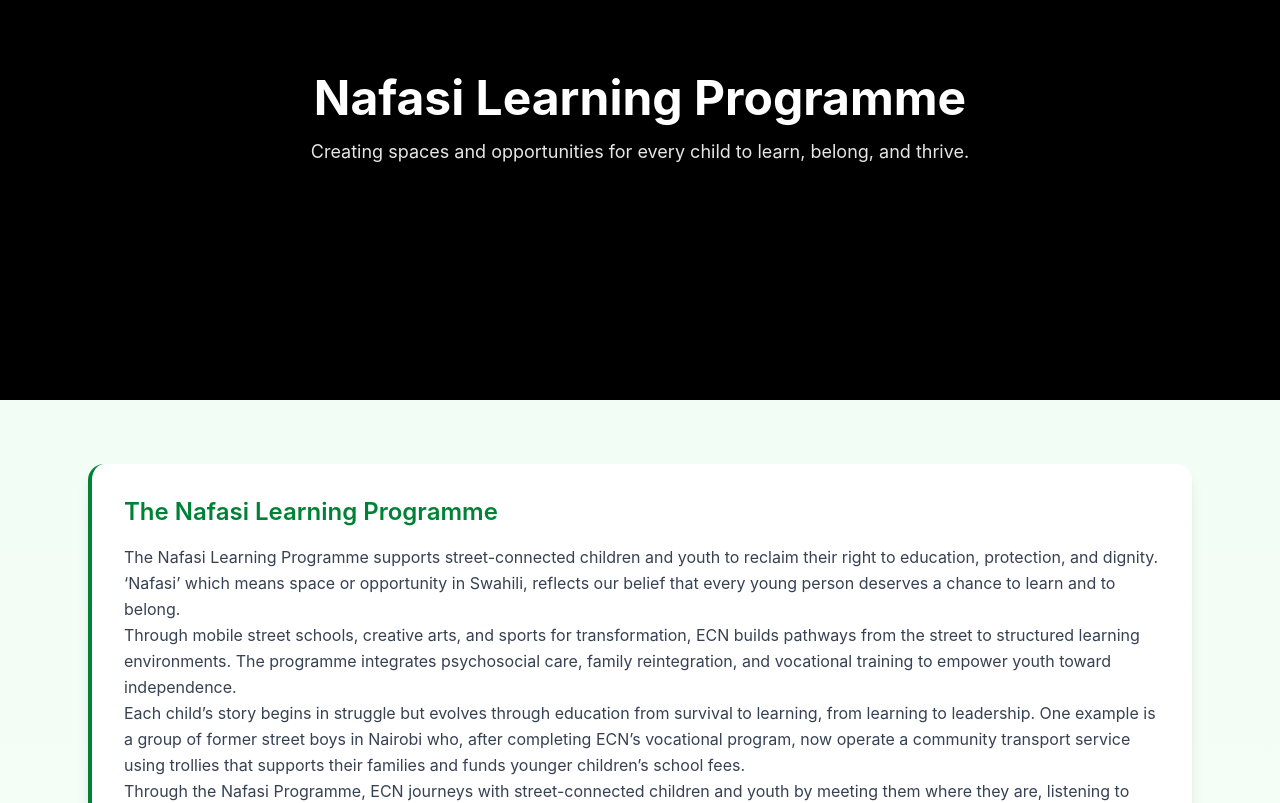
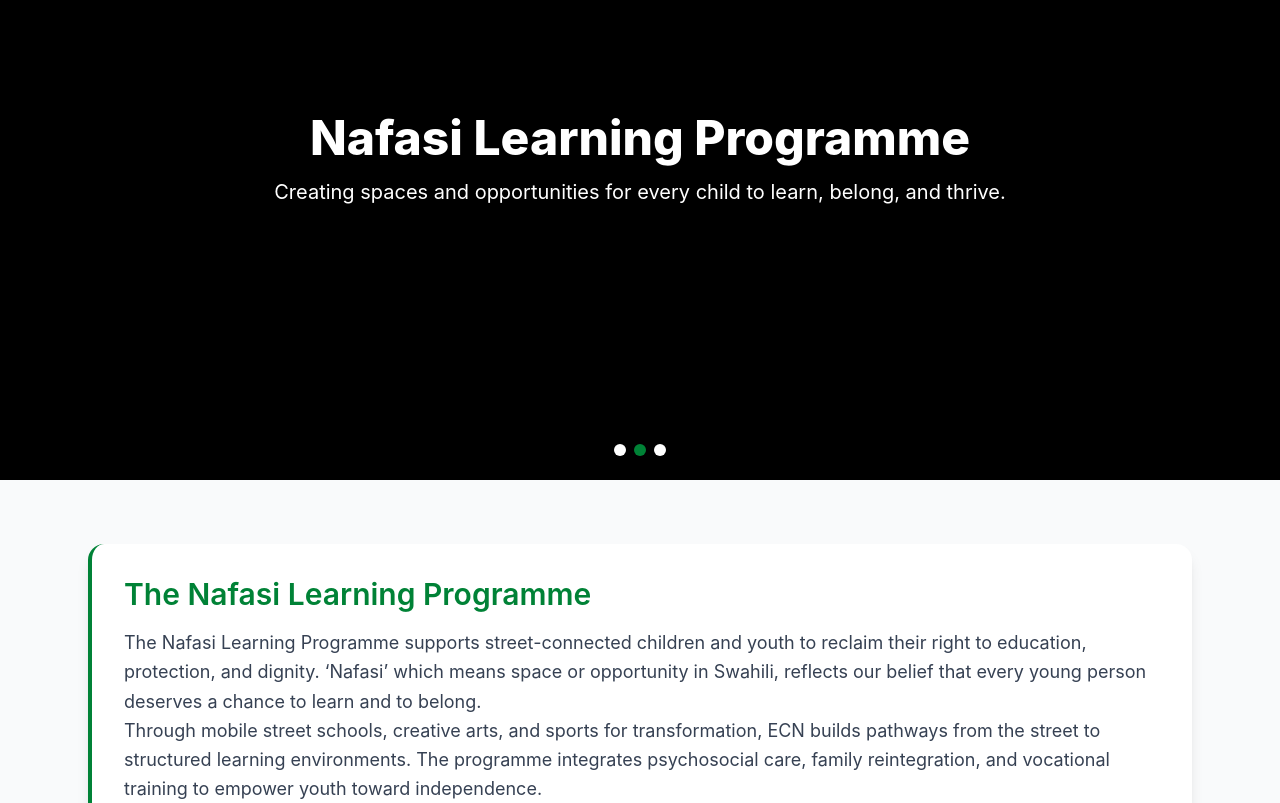
Before and after one commit to steph10920/ecnafrica, a React (Vite) app: page /programs/nafasiprogramme in a window 1280 px wide. Shown: the part 240-1043 px from the top of the page. Built offline with nearby package versions, Linux system fonts and the light colour scheme.

Commit message:
new changes

```diff
--- a/src/pages/NafasiProgramme.jsx
+++ b/src/pages/NafasiProgramme.jsx
@@ -4,7 +4,7 @@ import Footer from "../components/Footer";
 import { ArrowUp } from "lucide-react";
 import { Helmet } from "react-helmet";
 
-// ✅ Import your local slide images
+// ✅ Slide images
 import Slide1 from "../assets/nafasi1.jpg";
 import Slide2 from "../assets/nafasi2.jpg";
 import Slide3 from "../assets/nafasi3.jpg";
@@ -13,9 +13,13 @@ export default function NafasiProgramme() {
   const [currentSlide, setCurrentSlide] = useState(0);
   const [showTopBtn, setShowTopBtn] = useState(false);
 
-  const slides = [Slide1, Slide2, Slide3];
+  const slides = [
+    { src: Slide1, alt: "Children learning in mobile street school" },
+    { src: Slide2, alt: "Youth participating in sports activities" },
+    { src: Slide3, alt: "Street-connected youth empowerment program" },
+  ];
 
-  // 🔹 Auto-slide every 5 seconds
+  // Auto-slide every 5s
   useEffect(() => {
     const interval = setInterval(() => {
       setCurrentSlide((prev) => (prev + 1) % slides.length);
@@ -23,17 +27,14 @@ export default function NafasiProgramme() {
     return () => clearInterval(interval);
   }, []);
 
-  // 🔹 Show scroll-to-top button
+  // Show scroll-to-top
   useEffect(() => {
     const handleScroll = () => setShowTopBtn(window.scrollY > 300);
     window.addEventListener("scroll", handleScroll);
     return () => window.removeEventListener("scroll", handleScroll);
   }, []);
 
-  const fadeInUp = {
-    hidden: { opacity: 0, y: 40 },
-    visible: { opacity: 1, y: 0 },
-  };
+  const fadeInUp = { hidden: { opacity: 0, y: 40 }, visible: { opacity: 1, y: 0 } };
 
   const sections = [
     {
@@ -107,23 +108,22 @@ Achievements
   ];
 
   return (
-    <div className="min-h-screen flex flex-col bg-gray-50">
-      {/* ✅ Add Helmet here */}
+    <div className="flex flex-col min-h-screen bg-gray-50">
       <Helmet>
-        <title>Elimu Community Network | ECN Africa</title>
+        <title>Elimu Community Network | Nafasi Programme</title>
         <meta
           name="description"
-          content="Learn about Elimu Community Network (ECN Africa), our mission, vision, and how we empower communities through education, innovation, and sustainable programs."
+          content="Learn about Elimu Community Network (ECN Africa) Nafasi Programme and how we empower street-connected children and youth through education, sports, and vocational training."
         />
       </Helmet>
-    <div className="min-h-screen bg-gradient-to-b from-green-50 to-white">
-      {/* 🔹 Hero Slideshow */}
-      <div className="relative w-full h-[70vh] overflow-hidden">
+
+      {/* Hero Section */}
+      <div className="relative w-full h-[75vh] md:h-[80vh] overflow-hidden">
         <AnimatePresence>
           <motion.img
             key={currentSlide}
-            src={slides[currentSlide]}
-            alt="Nafasi Programme"
+            src={slides[currentSlide].src}
+            alt={slides[currentSlide].alt}
             initial={{ opacity: 0 }}
             animate={{ opacity: 1 }}
             exit={{ opacity: 0 }}
@@ -131,9 +131,9 @@ Achievements
             className="absolute inset-0 w-full h-full object-cover"
           />
         </AnimatePresence>
-        <div className="absolute inset-0 bg-black bg-opacity-40 flex flex-col justify-center items-center text-center text-white px-4">
+        <div className="absolute inset-0 bg-black bg-opacity-40 flex flex-col justify-center items-center text-center px-4">
           <motion.h1
-            className="text-4xl md:text-5xl font-bold mb-4 drop-shadow-lg"
+            className="text-4xl md:text-5xl font-extrabold text-white drop-shadow-lg mb-4"
             initial="hidden"
             animate="visible"
             variants={fadeInUp}
@@ -141,46 +141,66 @@ Achievements
           >
             Nafasi Learning Programme
           </motion.h1>
-          <p className="max-w-2xl text-lg opacity-90">
-            Creating spaces and opportunities for every child to learn, belong,
-            and thrive.
-          </p>
+          <motion.p
+            className="max-w-3xl text-lg md:text-xl text-white opacity-90"
+            initial={{ opacity: 0 }}
+            animate={{ opacity: 1 }}
+            transition={{ delay: 0.3 }}
+          >
+            Creating spaces and opportunities for every child to learn, belong, and thrive.
+          </motion.p>
+
+          {/* Slide Dots */}
+          <div className="absolute bottom-6 flex space-x-2">
+            {slides.map((_, i) => (
+              <button
+                key={i}
+                onClick={() => setCurrentSlide(i)}
+                className={`w-3 h-3 rounded-full ${
+                  currentSlide === i ? "bg-green-700" : "bg-white bg-opacity-50"
+                }`}
+              />
+            ))}
+          </div>
         </div>
       </div>
 
-      {/* 🔹 Main Content Cards */}
-      <section className="max-w-6xl mx-auto py-16 px-6 space-y-10">
+      {/* Sections */}
+      <section className="max-w-6xl mx-auto py-16 px-6 space-y-12">
         {sections.map((section, index) => (
           <motion.div
             key={index}
             initial="hidden"
             whileInView="visible"
+            viewport={{ once: true }}
             variants={fadeInUp}
-            transition={{ duration: 0.6, delay: index * 0.1 }}
-            className="bg-white shadow-lg rounded-2xl p-8 border-l-4 border-green-700"
+            transition={{ duration: 0.5, delay: index * 0.1 }}
+            className="bg-white shadow-lg rounded-2xl p-8 border-l-4 border-green-700 hover:shadow-2xl transition-shadow duration-300"
           >
-            <h2 className="text-2xl font-semibold text-green-700 mb-4">
+            <h2 className="text-2xl md:text-3xl font-semibold text-green-700 mb-4">
               {section.title}
             </h2>
-            <p className="whitespace-pre-line text-gray-700 leading-relaxed">
+            <p className="whitespace-pre-line text-gray-700 leading-relaxed text-lg">
               {section.content}
             </p>
           </motion.div>
         ))}
       </section>
 
-      {/* 🔹 Scroll to Top */}
+      {/* Scroll to Top */}
       {showTopBtn && (
-        <button
+        <motion.button
+          initial={{ opacity: 0 }}
+          animate={{ opacity: showTopBtn ? 1 : 0 }}
+          transition={{ duration: 0.3 }}
           onClick={() => window.scrollTo({ top: 0, behavior: "smooth" })}
           className="fixed bottom-8 right-8 bg-green-700 text-white p-3 rounded-full shadow-lg hover:bg-green-800 transition duration-300 z-50"
         >
           <ArrowUp size={24} />
-        </button>
+        </motion.button>
       )}
 
       <Footer />
     </div>
-    </div>
-  );
+      );
 }
```
